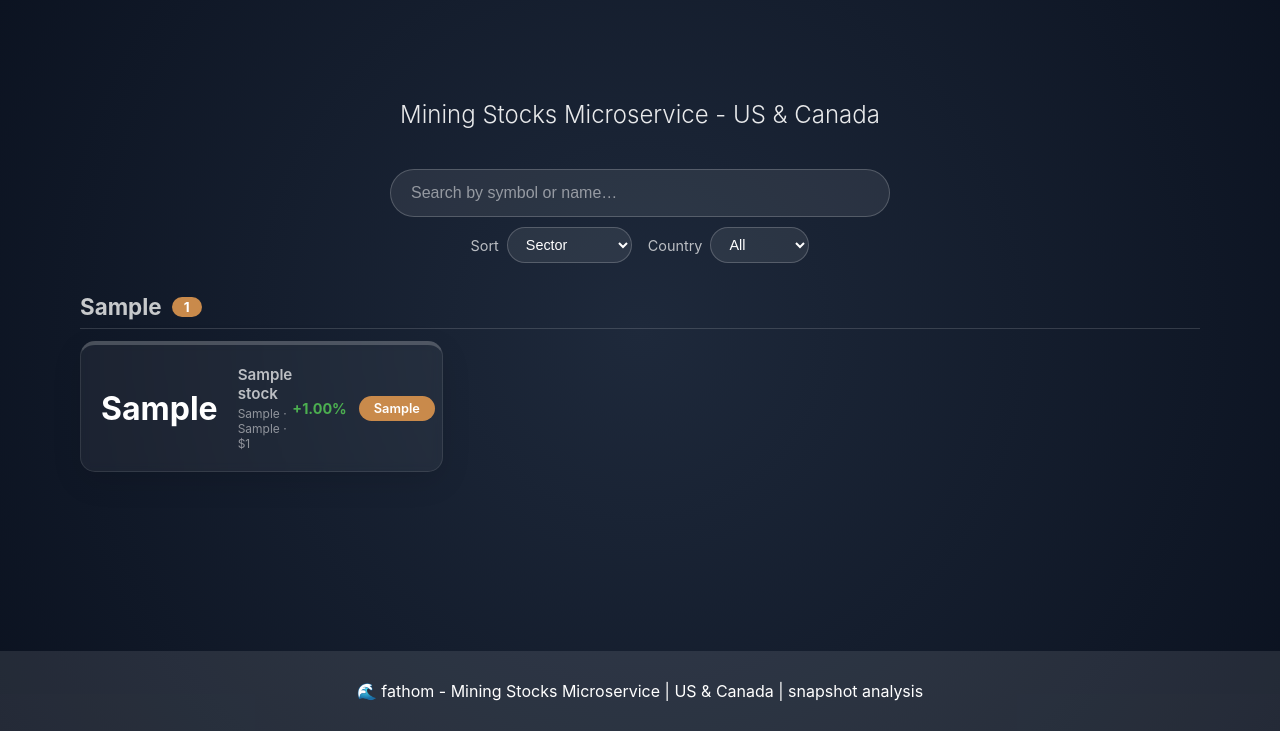
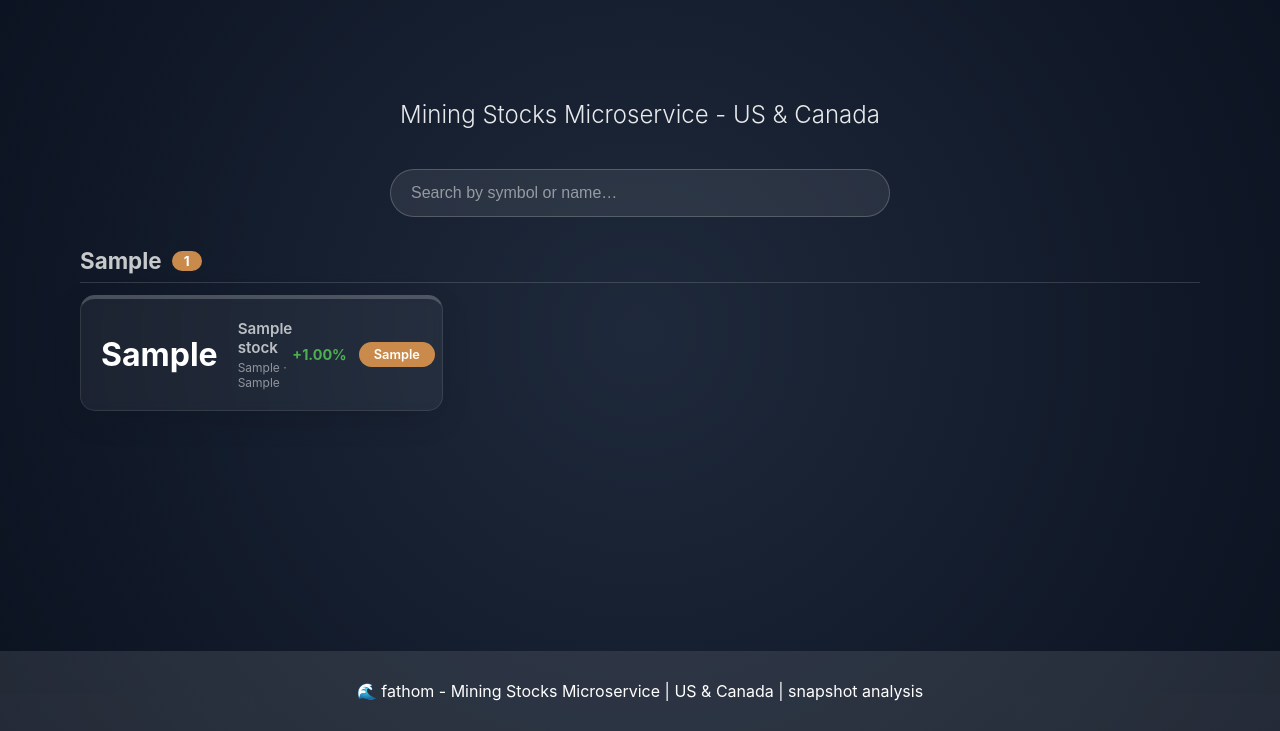
Before and after one commit to Ctsong73/fathom-microservice, a Flask app: page / in a window 1280 px wide. Shown: the part 69-800 px from the top of the page. Run offline with Flask 3, Linux system fonts and the light colour scheme; tables that the repository leaves empty hold one stand-in row (values such as "Sample post").

Commit message:
Remove non-working sort/country filters; restore simple search

```diff
--- a/src/static/style.css
+++ b/src/static/style.css
@@ -181,44 +181,6 @@ body {
     font-size: 0.9rem;
     margin-right: 12px;
     white-space: nowrap;
-}
-
-.directory-toolbar {
-    display: flex;
-    justify-content: center;
-    margin: 4px 0 24px;
-}
-
-.toolbar-controls {
-    display: flex;
-    gap: 16px;
-    align-items: center;
-    flex-wrap: wrap;
-    justify-content: center;
-}
-
-.toolbar-controls label {
-    display: flex;
-    align-items: center;
-    gap: 8px;
-    color: rgba(255, 255, 255, 0.7);
-    font-size: 0.9rem;
-}
-
-.toolbar-controls select {
-    background: rgba(255, 255, 255, 0.08);
-    color: white;
-    border: 1px solid rgba(255, 255, 255, 0.2);
-    border-radius: 20px;
-    padding: 8px 14px;
-    font-size: 0.9rem;
-    outline: none;
-    cursor: pointer;
-}
-
-.toolbar-controls select option {
-    background: #1e293b;
-    color: white;
 }
 
 .stock-fullname {
--- a/src/templates/index.html
+++ b/src/templates/index.html
@@ -9,28 +9,6 @@
     <div class="search-box">
         <input type="text" id="stockSearch" placeholder="Search by symbol or name…"
                autocomplete="off">
-    </div>
-
-    <div class="directory-toolbar">
-        <div class="toolbar-controls">
-            <label>Sort
-                <select id="sortBy">
-                    <option value="sector">Sector</option>
-                    <option value="mcap">Market Cap</option>
-                    <option value="gainers">Gainers</option>
-                    <option value="losers">Losers</option>
-                    <option value="country">Country</option>
-                </select>
-            </label>
-            <label>Country
-                <select id="countryFilter">
-                    <option value="">All</option>
-                    {% for c in stocks|map(attribute='country')|unique|sort %}
-                    <option value="{{ c }}">{{ c }}</option>
-                    {% endfor %}
-                </select>
-            </label>
-        </div>
     </div>
 
     <div id="stockDirectory">
@@ -69,102 +47,20 @@
 
 <script>
     const searchInput = document.getElementById('stockSearch');
-    const sortSelect = document.getElementById('sortBy');
-    const countrySelect = document.getElementById('countryFilter');
-    const directory = document.getElementById('stockDirectory');
+    const cards = Array.from(document.querySelectorAll('#stockDirectory .stock-card'));
+    const groups = Array.from(document.querySelectorAll('.sector-group'));
 
-    const esc = (s) => String(s).replace(/[&<>"']/g, c =>
-        ({'&': '&amp;', '<': '&lt;', '>': '&gt;', '"': '&quot;', "'": '&#39;'}[c]));
-
-    const fmtMoney = (v) => {
-        if (v == null) return '';
-        const a = Math.abs(v);
-        if (a >= 1e12) return '$' + (v / 1e12).toFixed(2) + 'T';
-        if (a >= 1e9) return '$' + (v / 1e9).toFixed(2) + 'B';
-        if (a >= 1e6) return '$' + (v / 1e6).toFixed(2) + 'M';
-        if (a >= 1e3) return '$' + (v / 1e3).toFixed(1) + 'K';
-        return '$' + v.toFixed(0);
-    };
-
-    function collectStocks() {
-        return Array.from(document.querySelectorAll('#stockDirectory .stock-card'))
-            .map(card => ({
-                symbol: card.dataset.symbol,
-                name: card.dataset.name,
-                sector: card.dataset.sector,
-                country: card.dataset.country,
-                exchange: card.dataset.exchange,
-                mcap: card.dataset.mcap ? parseFloat(card.dataset.mcap) : null,
-                momentum: card.dataset.momentum ? parseFloat(card.dataset.momentum) : null,
-            }));
-    }
-
-    function cardHTML(s) {
-        const meta = [s.country, s.exchange, fmtMoney(s.mcap)]
-            .filter(Boolean).join(' · ');
-        const mom = s.momentum != null
-            ? `<span class="stock-momentum ${s.momentum >= 0 ? 'positive' : 'negative'}">${s.momentum > 0 ? '+' : ''}${s.momentum.toFixed(2)}%</span>`
-            : '';
-        return `<a class="stock-card" href="/stock/${esc(s.symbol)}">
-            <div class="stock-symbol">${esc(s.symbol)}</div>
-            <div class="stock-name">
-                <span class="stock-fullname">${esc(s.name)}</span>
-                <span class="stock-meta">${esc(meta)}</span>
-            </div>
-            ${mom}
-            <span class="stock-badge badge-sector">${esc(s.sector)}</span>
-        </a>`;
-    }
-
-    function sortBy(list, key, desc) {
-        const mult = desc ? -1 : 1;
-        return [...list].sort((a, b) => {
-            const va = a[key], vb = b[key];
-            if (va == null && vb == null) return 0;
-            if (va == null) return 1;
-            if (vb == null) return -1;
-            return (va < vb ? -1 : va > vb ? 1 : 0) * mult;
+    searchInput.addEventListener('input', () => {
+        const q = (searchInput.value || '').trim().toLowerCase();
+        cards.forEach(card => {
+            const text = card.textContent.toLowerCase();
+            card.style.display = !q || text.includes(q) ? '' : 'none';
         });
-    }
-
-    function render() {
-        let list = collectStocks();
-        const q = (searchInput.value || '').trim().toLowerCase();
-        if (q) {
-            list = list.filter(s =>
-                (s.symbol + ' ' + s.name + ' ' + s.sector + ' ' + s.country)
-                    .toLowerCase().includes(q));
-        }
-        const cf = countrySelect.value;
-        if (cf) list = list.filter(s => s.country === cf);
-
-        const mode = sortSelect.value;
-        if (mode === 'sector' || mode === 'country') {
-            const key = mode === 'sector' ? 'sector' : 'country';
-            const groups = new Map();
-            for (const s of sortBy(list, 'name')) {
-                const g = s[key];
-                if (!groups.has(g)) groups.set(g, []);
-                groups.get(g).push(s);
-            }
-            directory.innerHTML = [...groups.entries()].map(([g, items]) => `
-                <div class="sector-group" data-sector="${esc(g)}">
-                    <h2 class="sector-title">${esc(g)}
-                        <span class="sector-count">${items.length}</span></h2>
-                    <div class="stock-grid-wide">${items.map(cardHTML).join('')}</div>
-                </div>`).join('');
-        } else {
-            const desc = mode !== 'losers';
-            const key = mode === 'mcap' ? 'mcap' : 'momentum';
-            const items = sortBy(list, key, desc);
-            directory.innerHTML = `<div class="stock-grid-wide">${items.map(cardHTML).join('')}</div>`;
-        }
-    }
-
-    searchInput.addEventListener('input', render);
-    sortSelect.addEventListener('change', render);
-    countrySelect.addEventListener('change', render);
-
-    render();
+        groups.forEach(g => {
+            const visible = Array.from(g.querySelectorAll('.stock-card'))
+                .some(c => c.style.display !== 'none');
+            g.style.display = visible ? '' : 'none';
+        });
+    });
 </script>
 {% endblock %}
```
